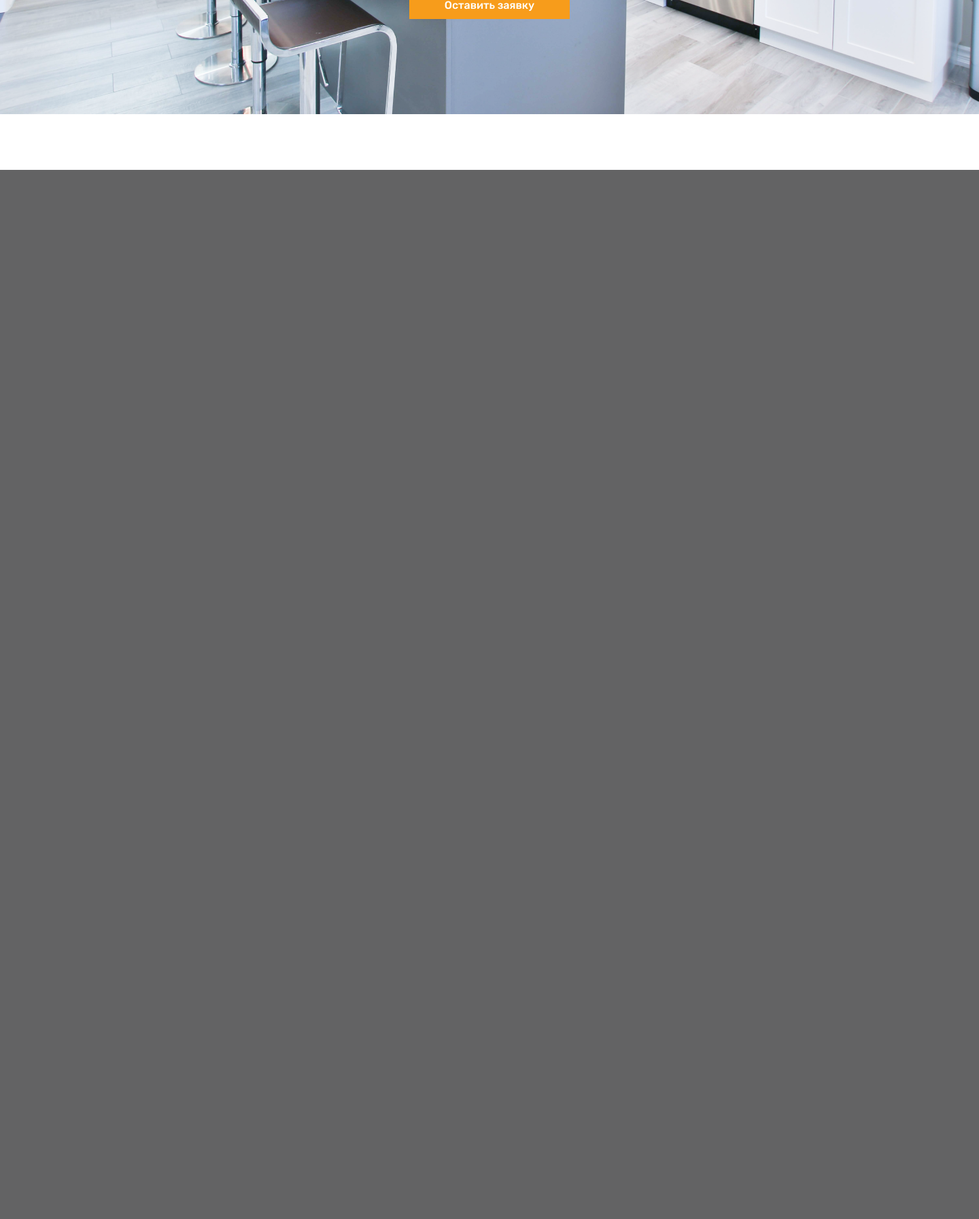
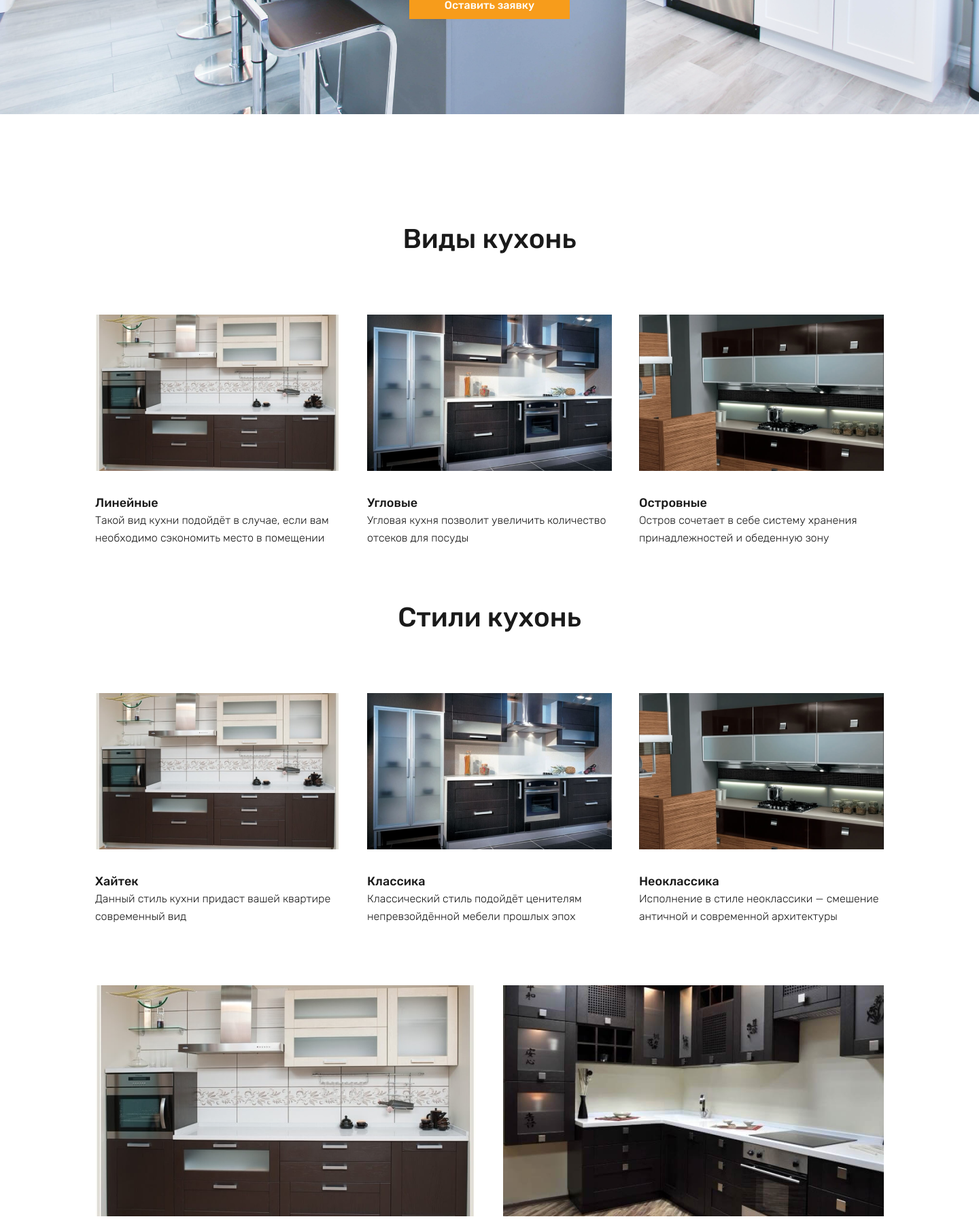
Before and after one commit to asya-git/TrainingSunWeb, a PHP site: page / in a window 1440 px wide. Shown: the part 550-2344 px from the top of the page at 68% size. Before the commit the page ends 800 px from the top, so only its background shows below. Run offline with PHP 8.4, Linux system fonts and the light colour scheme.

Commit message:
Добавлен основной контент
Блок с примерами
Форма заявки
Информационный блок

```diff
--- a/css/style.css
+++ b/css/style.css
@@ -110,8 +110,6 @@
     align-items: center;
 
     gap: 47px;
-
-    /* background-color: #1A1A1A; */
 }
 
 .application {
@@ -172,3 +170,185 @@
 .main {
     min-width: 1440px;
 }
+
+/* ПРИМЕРЫ----------------------------------------------------------- */
+.examples {
+    padding-top: 160px;
+
+    display: flex;
+    flex-direction: column;
+    align-items: center;
+
+    gap: 88px;
+}
+.examples_padding-t-80px {
+    padding-top: 80px;
+}
+.examples_padding-b-160px {
+    padding-bottom: 160px;
+}
+.examples__title {
+    font-family: 'Rubik', sans-serif;
+    font-style: normal;
+    font-weight: 500;
+    font-size: 40px;
+
+    color: #1A1A1A;
+}
+.examples-items {
+    /* margin: 0 140px 0 140px; */
+
+    flex-wrap: wrap;
+
+    display: flex;
+    flex-direction: row;
+    justify-content: center;
+    gap: 40px;
+}
+
+.item {
+    width: 360px;
+}
+.item_width-560px {
+    width: 560px;
+}
+.item__title {
+    margin-top: 30px;
+
+    font-family: 'Rubik', sans-serif;
+    font-style: normal;
+    font-weight: 500;
+    font-size: 18px;
+    line-height: 26px;
+
+    color: #1A1A1A;
+}
+.item__description {
+    font-family: 'Rubik', sans-serif;
+    font-style: normal;
+    font-weight: 300;
+    font-size: 16px;
+    line-height: 26px;
+
+    color: #1A1A1A;
+}
+
+/* ФОРМА------------------------------------------------------- */
+
+.wrapper-form {
+    margin-top: 160px;
+    padding: 160px 0 160px 0;
+
+    display: flex;
+    flex-direction: column;
+    justify-content: start;
+    align-items: center;
+
+    gap: 32px;
+
+    background-color: #EBEBEB;
+}
+.wrapper-form-text {
+    width: 440px;
+
+    display: flex;
+    flex-direction: column;
+    align-items: center;
+
+    gap: 10px;
+}
+.wrapper-form__title {
+    font-family: 'Rubik', sans-serif;
+    font-style: normal;
+    font-weight: 500;
+    font-size: 40px;
+
+    color: #1A1A1A;
+}
+.wrapper-form__text {
+    text-align: center;
+
+    font-family: 'Rubik', sans-serif;
+    font-style: normal;
+    font-weight: 300;
+    font-size: 20px;
+}
+
+.form {
+    display: flex;
+    flex-direction: row;
+
+    gap: 15px;
+}
+
+.form__input {
+    width: 260px;
+    padding: 8px 0 8px 30px;
+
+    border: 1px solid #F79C1B;
+
+    font-family: 'Rubik', sans-serif;
+    font-style: normal;
+    font-weight: 300;
+    font-size: 16px;
+
+    color: #1A1A1A;
+}
+.form__input::placeholder {
+    color: rgba(26, 26, 26, 0.50);
+}
+
+/* ИНФО-БЛОК-------------------------------------------------------- */
+.info {
+    width: 100%;
+    display: flex;
+    flex-direction: column;
+}
+.info-item {
+    display: flex;
+    flex-direction: row;
+}
+.info-item_flex-direction-row-rev {
+    flex-direction: row-reverse;
+}
+.wrapper-info-text {
+    background-color: #EBEBEB;
+}
+.info-item__img {
+    min-width: 50%;
+    height: auto;
+}
+
+.wrapper-info-text {
+    width: 50%;
+
+    display: flex;
+    flex-direction: column;
+    justify-content: center;
+}
+.info-item__title {
+    font-family: 'Rubik', sans-serif;
+    font-style: normal;
+    font-weight: 500;
+    font-size: 40px;
+
+    margin: 0 180px 32px 180px;
+
+    color: #1A1A1A;
+}
+.info-item__discription {
+    font-family: 'Rubik', sans-serif;
+    font-style: normal;
+    font-weight: 300;
+    font-size: 16px;
+    line-height: 26px;
+
+    margin: 0 180px 0 180px;
+
+    color: #1A1A1A;
+}
+.info-item__button {
+    padding: 8px 0;
+    margin: 50px 180px 0 180px;
+    width: 230px;
+}
--- a/index.html
+++ b/index.html
@@ -12,7 +12,7 @@
         <header class="header">
             <!-- 1440 -->
             <div class="header__logo">
-                <img height="37" width="180" class="header__image" src="img/logo.png" alt="лого">
+                <img height="37" width="180" class="header__image" src="img/header/logo.png" alt="лого">
                 <p class="header__text">Центр мебельных технологий</p>
             </div>
             <nav class="header__nav">
@@ -51,7 +51,141 @@
 
     <!-- MAIN -->
     <main class="main">
+        <section class="examples">
+            <h2 class="examples__title">Виды кухонь</h2>
+            <ul class="examples-items">
+                <li class="item">
+                    <img width="360" height="230" src="img/items-img/types-cuisines/linear.png" alt="пример линейной кухни" class="item__img">
+                    <h3 class="item__title">Линейные</h3>
+                    <p class="item__description">Такой вид кухни подойдёт в случае, если вам необходимо сэкономить место в помещении</p>
+                </li>
+                <li class="item">
+                    <img width="360" height="230" src="img/items-img/types-cuisines/angular.png" alt="пример угловой кухни" class="item__img">
+                    <h3 class="item__title">Угловые</h3>
+                    <p class="item__description">Угловая кухня позволит увеличить количество отсеков для посуды</p>
+                </li>
+                <li class="item">
+                    <img width="360" height="230" src="img/items-img/types-cuisines/insular.png" alt="пример островной кухни" class="item__img">
+                    <h3 class="item__title">Островные</h3>
+                    <p class="item__description">Остров сочетает в себе систему хранения принадлежностей и обеденную зону</p>
+                </li>
+            </ul>
+        </section>
 
+        <section class="examples examples_padding-t-80px">
+            <h2 class="examples__title">Стили кухонь</h2>
+            <ul class="examples-items">
+                <li class="item">
+                    <img width="360" height="230" src="img/items-img/kitchen-styles/high-tech.png" alt="пример стиля Хайтек" class="item__img">
+                    <h3 class="item__title">Хайтек</h3>
+                    <p class="item__description">Данный стиль кухни придаст вашей квартире современный вид</p>
+                </li>
+                <li class="item">
+                    <img width="360" height="230" src="img/items-img/kitchen-styles/classic.png" alt="пример стиля Классика" class="item__img">
+                    <h3 class="item__title">Классика</h3>
+                    <p class="item__description">Классический стиль подойдёт ценителям непревзойдённой мебели прошлых эпох</p>
+                </li>
+                <li class="item">
+                    <img width="360" height="230" src="img/items-img/kitchen-styles/neo-classic.png" alt="пример стиля Неоклассика" class="item__img">
+                    <h3 class="item__title">Неоклассика</h3>
+                    <p class="item__description">Исполнение в стиле неоклассики — смешение античной и современной архитектуры</p>
+                </li>
+            </ul>
+            <ul class="examples-items">
+                <li class="item item_width-560px">
+                    <img width="560" height="340" src="img/items-img/kitchen-styles/provence.png" alt="пример стиля Прованс" class="item__img">
+                    <h3 class="item__title">Прованс</h3>
+                    <p class="item__description">Этот стиль порадует истинного ценителя провинциального французского интерьера, привнеся нотки деревенского шарма, сохранив при этом изящность французского дома</p>
+                </li>
+                <li class="item item_width-560px">
+                    <img width="560" height="340" src="img/items-img/kitchen-styles/japanese-style.png" alt="пример Японского стиля" class="item__img">
+                    <h3 class="item__title">Японский стиль</h3>
+                    <p class="item__description">Это разновидность этнических направлений в минимализме, в которой присутствуют безукоризненные цветовые комбинации и лаконичность форм в сочетании с нестандартными решениями в оформлении</p>
+                </li>
+            </ul>
+        </section>
+
+        <!-- ФОРМА ЗАЯВКИ -->
+        <div class="wrapper-form">
+            <div class="wrapper-form-text">
+                <h2 class="wrapper-form__title">Оставьте заявку</h2>
+                <p class="wrapper-form__text">Наши специалисты свяжутся с вами в течение одного часа</p>
+            </div>
+            <form action="#" class="form">
+                <input name="name" placeholder="Имя" type="text" class="form__input">
+                <input name="phone" placeholder="Телефон" type="text" class="form__input">
+                <button class="button">Отправить</button>
+            </form>
+        </div>
+
+        <!-- МАТЕРИАЛ -->
+        <section class="examples examples_padding-b-160px">
+            <h2 class="examples__title">Материал фасада кухонь</h2>
+            <ul class="examples-items">
+                <li class="item">
+                    <img width="360" height="230" src="img/items-img/material/envelope.png" alt="пример линейной кухни" class="item__img">
+                    <h3 class="item__title">Плёнка</h3>
+                    <p class="item__description">Данный материал примечателен своей долговечностью, светоустойчивостью, а также огромным многообразием фактур</p>
+                </li>
+                <li class="item">
+                    <img width="360" height="230" src="img/items-img/material/wood-shavings.png" alt="пример угловой кухни" class="item__img">
+                    <h3 class="item__title">Древесная стружка</h3>
+                    <p class="item__description">Фасады из древесной стружки (мелкодисперсная фракция) хороши тем, что их можно отмыть от любой грязи</p>
+                </li>
+                <li class="item">
+                    <img width="360" height="230" src="img/items-img/material/shipon.png" alt="пример островной кухни" class="item__img">
+                    <h3 class="item__title">Шпон</h3>
+                    <p class="item__description">Считается самым дорогостоящим вариантом кухонного гарнитура, так как он получается из ценных древесных пород</p>
+                </li>
+                <li class="item">
+                    <img width="360" height="230" src="img/items-img/material/array.png" alt="пример линейной кухни" class="item__img">
+                    <h3 class="item__title">Массив</h3>
+                    <p class="item__description">Кухня из массива отличается уникальностью и солидностью, а также придаёт помещению благородный внешний вид</p>
+                </li>
+                <li class="item">
+                    <img width="360" height="230" src="img/items-img/material/plastic.png" alt="пример угловой кухни" class="item__img">
+                    <h3 class="item__title">Пластик</h3>
+                    <p class="item__description">Пластик отлично вписывается во все стили дизайна интерьера и позволяет воплотить различные дизайнерские фантазии</p>
+                </li>
+                <li class="item">
+                    <img width="360" height="230" src="img/items-img/material/enamel.png" alt="пример островной кухни" class="item__img">
+                    <h3 class="item__title">Эмаль</h3>
+                    <p class="item__description">Используя огромную цветовую палитру эмали, вы можете сделать, вашу кухню свежей и яркой</p>
+                </li>
+            </ul>
+        </section>
+
+        <!-- ИНФО-БЛОК -->
+        <ul class="info-items">
+            <li class="info-item">
+                <img src="img/info/about-kitchens.png" alt="фото кухни" class="info-item__img">
+                <div class="wrapper-info-text">
+                    <h2 class="info-item__title">О кухнях</h2>
+                    <p class="info-item__discription">Наша компания изготавливает кухни по индивидуальному проекту, что позволит самостоятельно выбрать стиль и цвет каждого изделия.</p>
+                    <p class="info-item__discription">У нас вы найдете более 1000 цветов фартуков с фотопечатью и более 100 вариантов дверных ручек, разновидностей фурнитуры, цветов столешниц, фасадов и стеновых изделий.</p>
+                    <button class="button info-item__button">Заказать</button>
+                </div>
+            </li>
+            <li class="info-item info-item_flex-direction-row-rev">
+                <img src="img/info/delivery.png" alt="фото доставки" class="info-item__img">
+                <div class="wrapper-info-text">
+                    <h2 class="info-item__title">Доставка</h2>
+                    <p class="info-item__discription">Мы организуем транспортировку вашего заказа, и, при необходимости, наши сотрудники смогут сразу же произвести сборку и установку оборудования.</p>
+                    <p class="info-item__discription">Вы можете быть уверены в том, что все изделия будут перевезены в точном соответствии с установленными правилами перевозки.</p>
+                </div>
+            </li>
+            <li class="info-item">
+                <img src="img/info/production.png" alt="фото производства" class="info-item__img">
+                <div class="wrapper-info-text">
+                    <h2 class="info-item__title">У нас своё производство</h2>
+                    <p class="info-item__discription">Компания “Stoff” создана в апреле 2011 года инженером-технологом Дмитрием Николаевичем Важинским, имеет собственное производство и профессиональное оборудование.</p>
+                    <p class="info-item__discription">Вы можете посетить нас (Тюмень, ул.Комбинатская, д. 60, стр. 1) в любое удобное для вас время, предварительно записавшись к директору компании через сайт, либо по телефону +7 345 254 7078.</p>
+                    <button class="button info-item__button">Записаться</button>
+                </div>
+
+            </li>
+
+        </ul>
     </main>
 
     <!-- FOOTER -->
```
Also changed, not shown: img/header/logo.png (renamed from img/logo.png), img/info/about-kitchens.png (added), img/info/delivery.png (added), img/info/production.png (added), img/items-img/kitchen-styles/classic.png (added), img/items-img/kitchen-styles/high-tech.png (added), img/items-img/kitchen-styles/japanese-style.png (added), img/items-img/kitchen-styles/neo-classic.png (added), img/items-img/kitchen-styles/provence.png (added), img/items-img/material/array.png (added), img/items-img/material/enamel.png (added), img/items-img/material/envelope.png (added), img/items-img/material/plastic.png (added), img/items-img/material/shipon.png (added), 4 more files.
